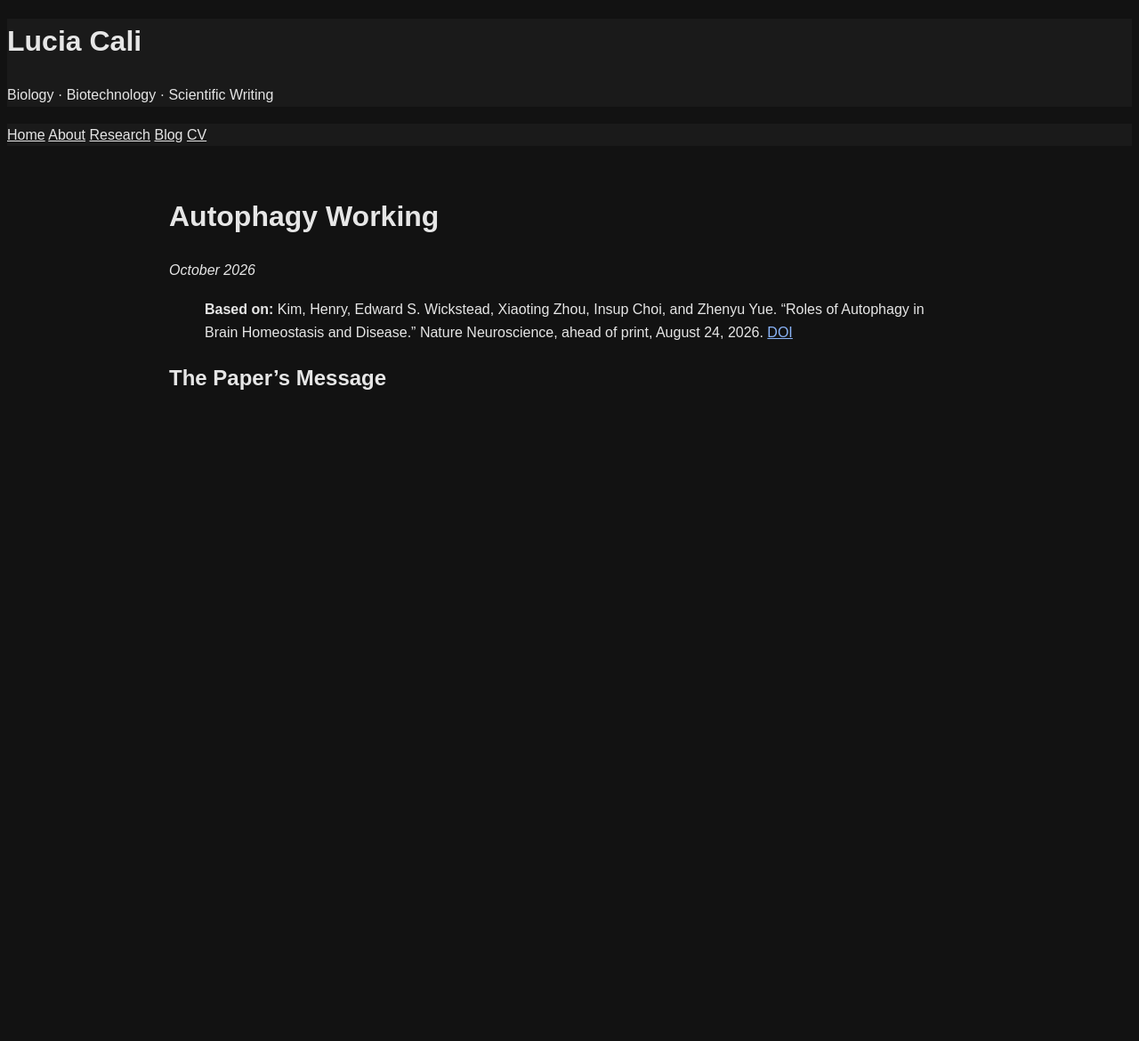
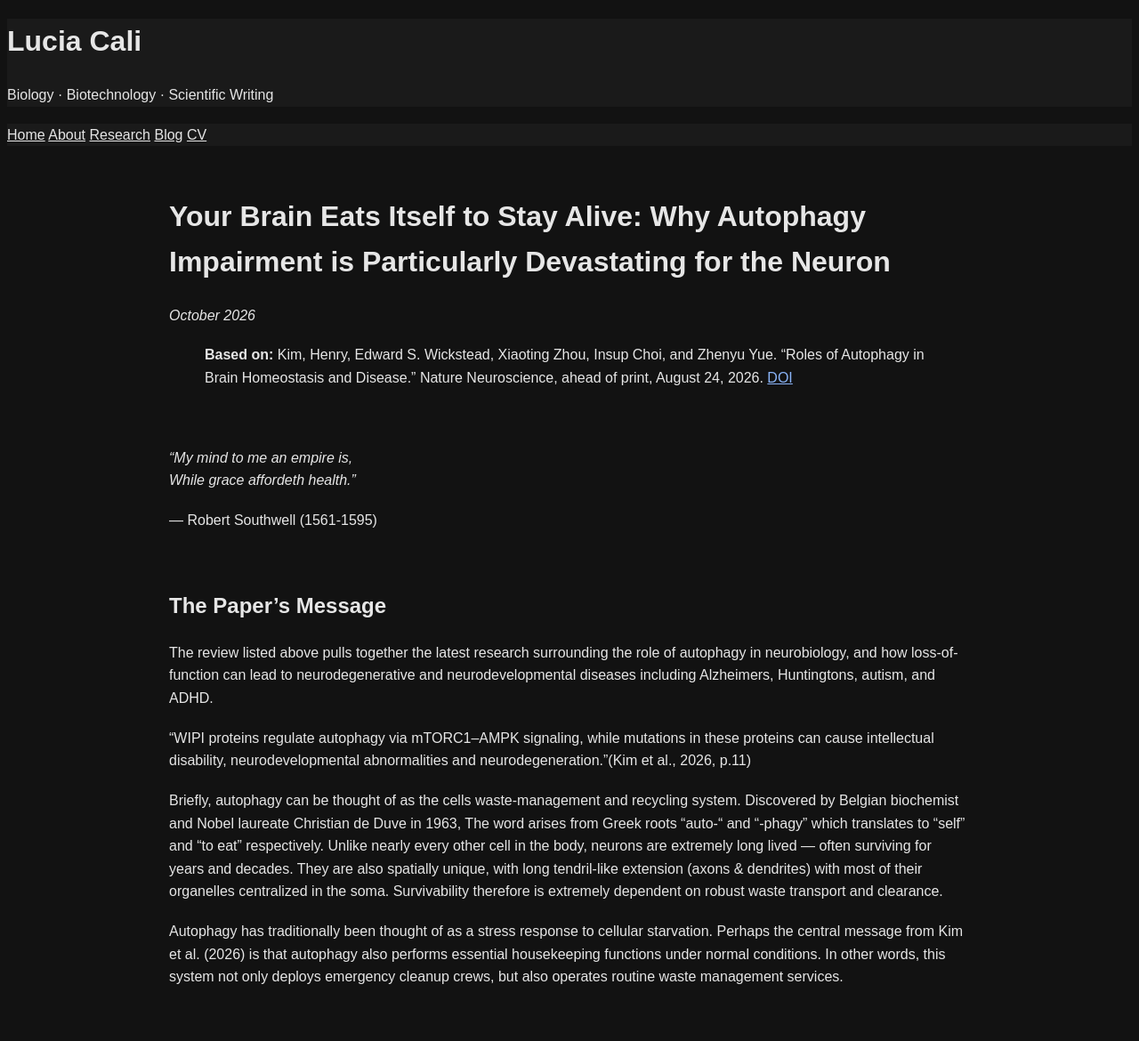
Before and after one commit to luciacali/luciacali.github.io, a Jekyll site: the page built from writing/autophagy.md, in a window 1280 px wide. Shown: the whole page at 89% size. Built offline with Jekyll 4.4.1, drawn with Linux system fonts in a browser that asks for light colours; before the commit the page ends 900 px from its top, so only the background shows below that.

Commit message:
Revise autophagy article title and content
Updated the title and permalink for the autophagy article. Expanded the content to include a detailed explanation of autophagy's role in neurobiology and its implications for neurodegenerative diseases.

```diff
--- a/writing/autophagy.md
+++ b/writing/autophagy.md
@@ -1,10 +1,10 @@
 ---
 layout: default
 title: "Autophagy Working"
-permalink: /writing/Autophagy Working/
+permalink: /writing/autophagy/
 ---
 
-# Autophagy Working
+# Your Brain Eats Itself to Stay Alive: Why Autophagy Impairment is Particularly Devastating for the Neuron
 
 *October 2026*
 
@@ -12,4 +12,21 @@ permalink: /writing/Autophagy Working/
 Kim, Henry, Edward S. Wickstead, Xiaoting Zhou, Insup Choi, and Zhenyu Yue. “Roles of Autophagy in Brain Homeostasis and Disease.” Nature Neuroscience, ahead of print, August 24, 2026.
 [DOI]([https://doi.org/10.20944/preprints202503.1761.v1](https://doi.org/10.1038/s41593-026-02426-6.))
 
+<br>
+
+*"My mind to me an empire is,*<br>
+ *While grace affordeth health."*
+
+&mdash; Robert Southwell (1561-1595)
+
+<br>
+
 ## The Paper's Message
+
+The review listed above pulls together the latest research surrounding the role of autophagy in neurobiology, and how loss-of-function can lead to neurodegenerative and neurodevelopmental diseases including Alzheimers, Huntingtons, autism, and ADHD.
+
+"WIPI proteins regulate autophagy via mTORC1–AMPK signaling, while mutations in these proteins can cause intellectual disability, neurodevelopmental abnormalities and neurodegeneration."(Kim et al., 2026, p.11)
+
+Briefly, autophagy can be thought of as the cells waste-management and recycling system. Discovered by Belgian biochemist and Nobel laureate Christian de Duve in 1963, The word arises from Greek roots "auto-" and "-phagy" which translates to "self" and "to eat" respectively. Unlike nearly every other cell in the body, neurons are extremely long lived &mdash; often surviving for years and decades. They are also spatially unique, with long tendril-like extension (axons & dendrites) with most of their organelles centralized in the soma. Survivability therefore is extremely dependent on robust waste transport and clearance.
+
+Autophagy has traditionally been thought of as a stress response to cellular starvation. Perhaps the central message from Kim et al. (2026) is that autophagy also performs essential housekeeping functions under normal conditions. In other words, this system not only deploys emergency cleanup crews, but also operates routine waste management services.
```
